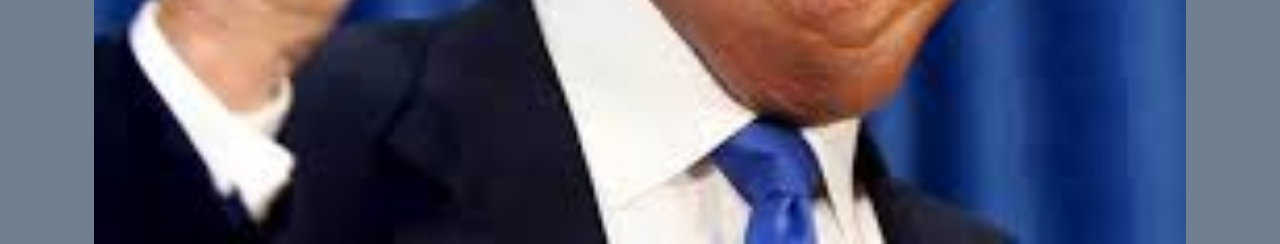
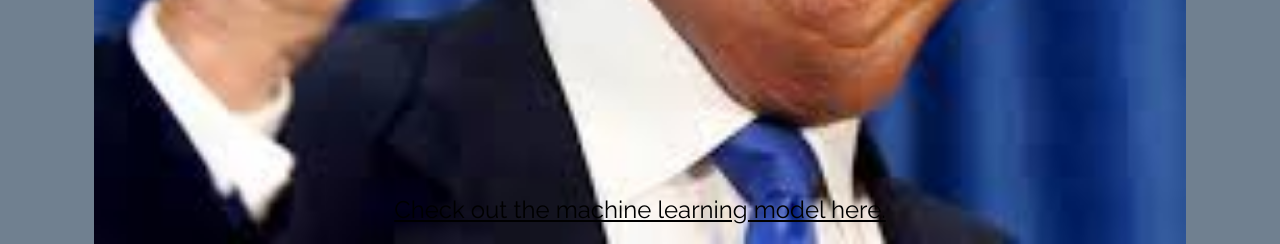
Before and after one commit to bthompson404/fake_news, a Flask app: page / in a window 1280 px wide. Shown: the part 556-800 px from the top of the page. Run offline with Flask 2, Linux system fonts and the light colour scheme; the visitor is signed in with stand-in values (Sample User, id 1); parts of the project's set-up code (start-up, migrations or seed data) failed here and were passed over.

Commit message:
added link to Jupyter Notebook

```diff
--- a/templates/index.html
+++ b/templates/index.html
@@ -19,6 +19,7 @@
         }
     </style>
 </head>
+
 <body>
 
 <div class="w3-display-topmiddle w3-text-white">
@@ -34,6 +35,9 @@
         <p class="w3-xxlarge w3-animate-bottom">{{ prediction_text }}</p>
     </div>
 </div>
+<div class="w3-display-bottommiddle w3-text-black w3-xlarge w3-margin-bottom">
+    <a href="https://mybinder.org/v2/gh/bthompson404/fake_news/bba8159ecb0617ec4c42ce029e4178835655d34e?filepath=train.ipynb">Check out the machine learning model here.</a>
+</div>
 
 </body>
 </html>
```
